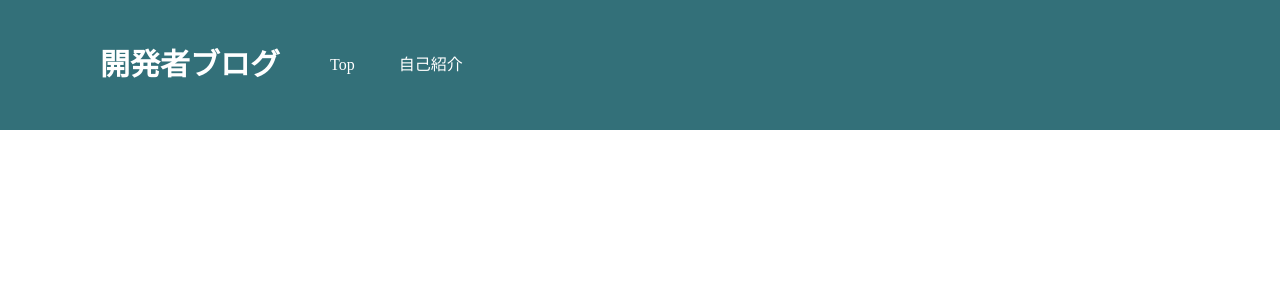
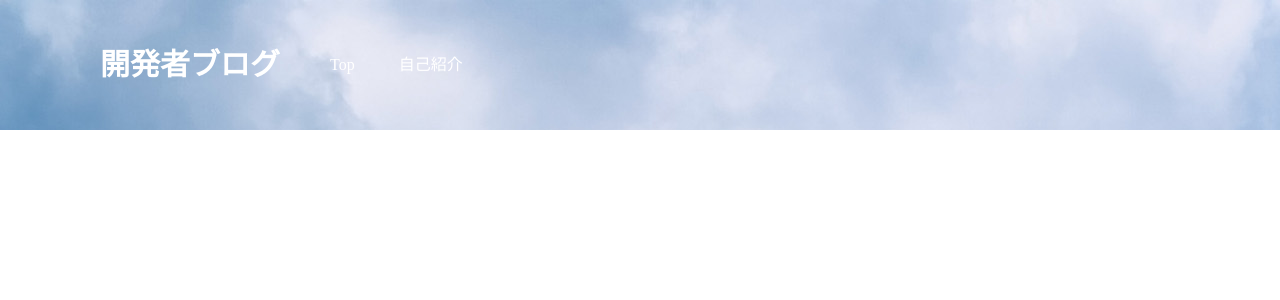
Before and after one commit to NanbanTaro/django-blog, a Django app: page /blog/ in a window 1280 px wide. Shown: the top 300 px of the page. Run offline with Django 4.2, Linux system fonts and the light colour scheme; data that the repository does not hold is empty.

Commit message:
add image header

```diff
--- a/django_blog/blog/static/blog/style.css
+++ b/django_blog/blog/static/blog/css/style.css
@@ -7,7 +7,7 @@ header {
     height: 100px;
     width: 100%;
     padding: 15px 0;
-    background-color: #337079;
+    background-image: url(../images/sky.jpg);
     color: white;
 }
 
--- a/django_blog/blog/templates/blog/detail.html
+++ b/django_blog/blog/templates/blog/detail.html
@@ -4,7 +4,7 @@
     <meta charset="UTF-8">
     <title>Title</title>
     {% load static %}
-    <link rel="stylesheet" href="{% static 'blog/style.css' %}">
+    <link rel="stylesheet" href="{% static 'blog/css/style.css' %}">
 </head>
 <body>
     <header>
--- a/django_blog/blog/templates/blog/index.html
+++ b/django_blog/blog/templates/blog/index.html
@@ -4,7 +4,7 @@
     <meta charset="UTF-8">
     <title>Title</title>
     {% load static %}
-    <link rel="stylesheet" href="{% static 'blog/style.css' %}">
+    <link rel="stylesheet" href="{% static 'blog/css/style.css' %}">
 </head>
 <body>
     <header>
--- a/django_blog/blog/templates/blog/introduction.html
+++ b/django_blog/blog/templates/blog/introduction.html
@@ -4,7 +4,7 @@
     <meta charset="UTF-8">
     <title>Title</title>
     {% load static %}
-    <link rel="stylesheet" href="{% static 'blog/style.css' %}">
+    <link rel="stylesheet" href="{% static 'blog/css/style.css' %}">
 </head>
 <body>
     <header>
```
Also changed, not shown: README.md, django_blog/blog/static/blog/images/sky.jpg (added).
